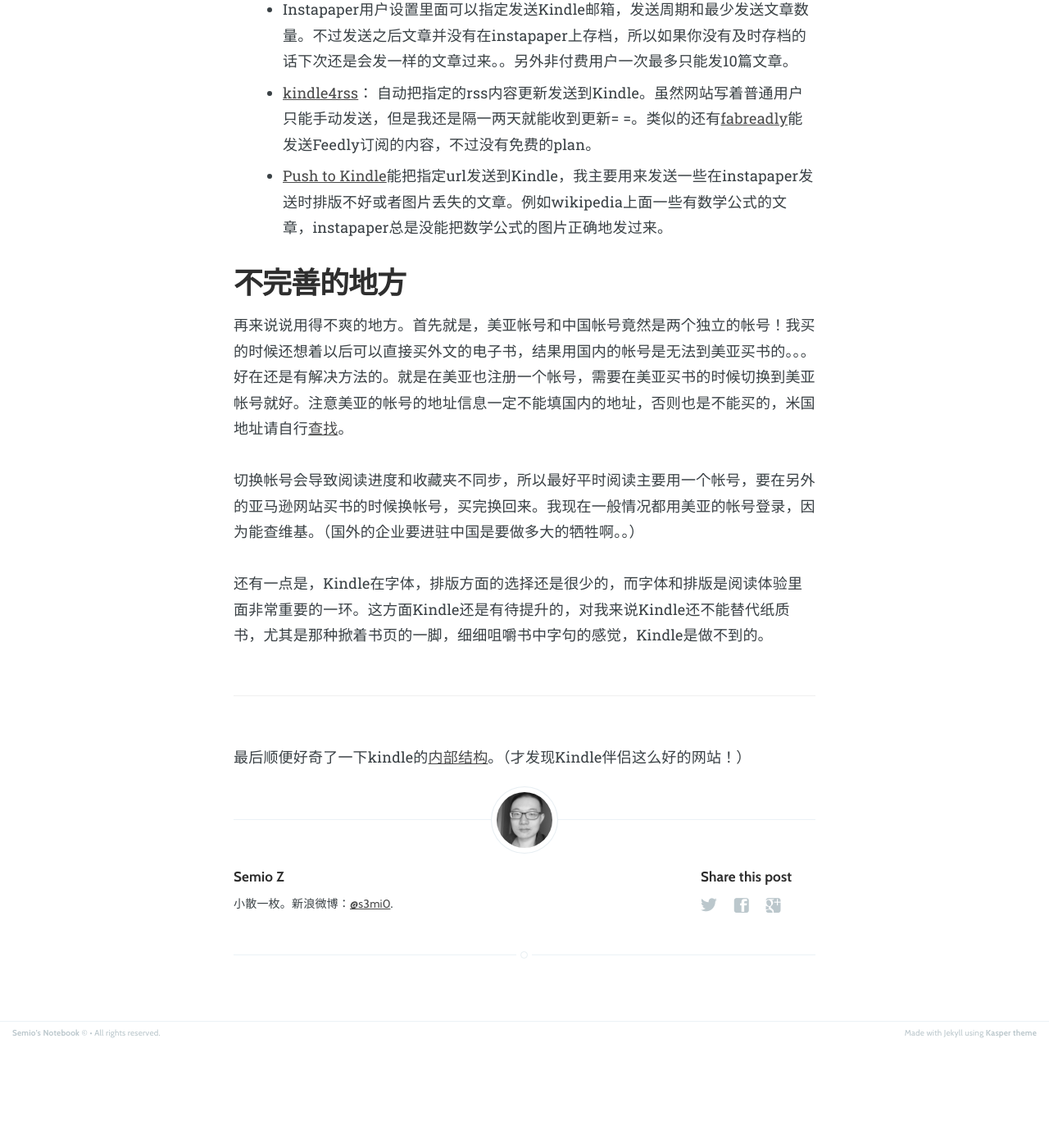
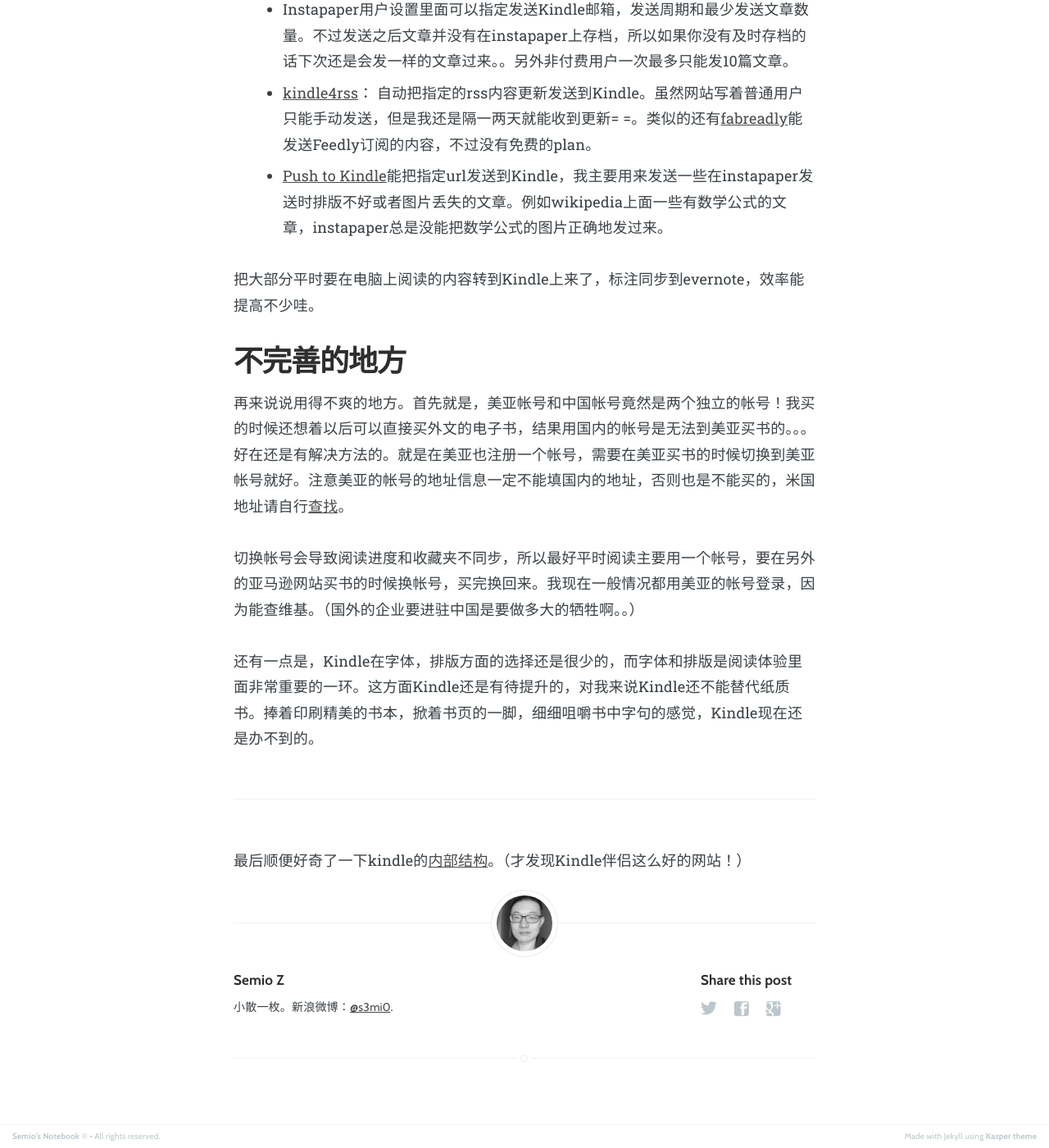
Before and after one commit to semio/semio.github.io, a Jekyll site: the page built from _posts/2015-3-27-my-kindle-ux.md, in a window 1280 px wide and 1400 px high, scrolled down 973 px. Shown: the whole window at 82% size. Built offline with Jekyll 4.4.1, drawn with Linux system fonts in a browser that asks for light colours; Markdown is read by kramdown in place of the engine named in the settings; before the commit the page ends 2247 px from its top, so only the background shows below that.

Commit message:
update draft

```diff
--- a/_posts/2015-3-27-my-kindle-ux.md
+++ b/_posts/2015-3-27-my-kindle-ux.md
@@ -21,13 +21,15 @@
 * [kindle4rss](http://kindle4rss.com/)： 自动把指定的rss内容更新发送到Kindle。虽然网站写着普通用户只能手动发送，但是我还是隔一两天就能收到更新= =。类似的还有[fabreadly](http://fabreadly.com/account/)能发送Feedly订阅的内容，不过没有免费的plan。
 * [Push to Kindle](http://fivefilters.org/kindle-it/)能把指定url发送到Kindle，我主要用来发送一些在instapaper发送时排版不好或者图片丢失的文章。例如wikipedia上面一些有数学公式的文章，instapaper总是没能把数学公式的图片正确地发过来。
 
+把大部分平时要在电脑上阅读的内容转到Kindle上来了，标注同步到evernote，效率能提高不少哇。
+
 ## 不完善的地方
 
 再来说说用得不爽的地方。首先就是，美亚帐号和中国帐号竟然是两个独立的帐号！我买的时候还想着以后可以直接买外文的电子书，结果用国内的帐号是无法到美亚买书的。。。好在还是有解决方法的。就是在美亚也注册一个帐号，需要在美亚买书的时候切换到美亚帐号就好。注意美亚的帐号的地址信息一定不能填国内的地址，否则也是不能买的，米国地址请自行[查找](https://www.google.com/search?q=random+american+address)。
 
 切换帐号会导致阅读进度和收藏夹不同步，所以最好平时阅读主要用一个帐号，要在另外的亚马逊网站买书的时候换帐号，买完换回来。我现在一般情况都用美亚的帐号登录，因为能查维基。（国外的企业要进驻中国是要做多大的牺牲啊。。）
 
-还有一点是，Kindle在字体，排版方面的选择还是很少的，而字体和排版是阅读体验里面非常重要的一环。这方面Kindle还是有待提升的，对我来说Kindle还不能替代纸质书，尤其是那种掀着书页的一脚，细细咀嚼书中字句的感觉，Kindle是做不到的。
+还有一点是，Kindle在字体，排版方面的选择还是很少的，而字体和排版是阅读体验里面非常重要的一环。这方面Kindle还是有待提升的，对我来说Kindle还不能替代纸质书。捧着印刷精美的书本，掀着书页的一脚，细细咀嚼书中字句的感觉，Kindle现在还是办不到的。
 
 ---
 
```
